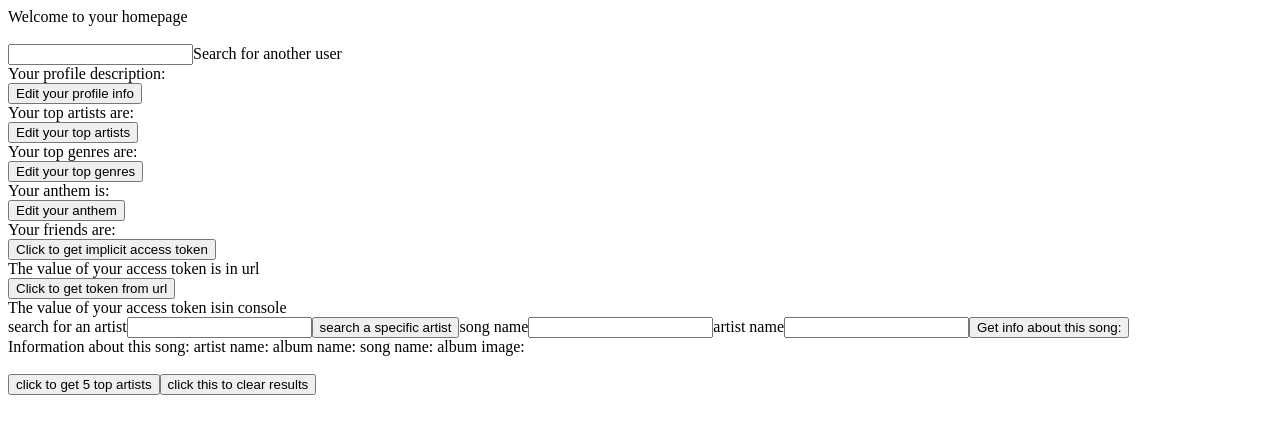
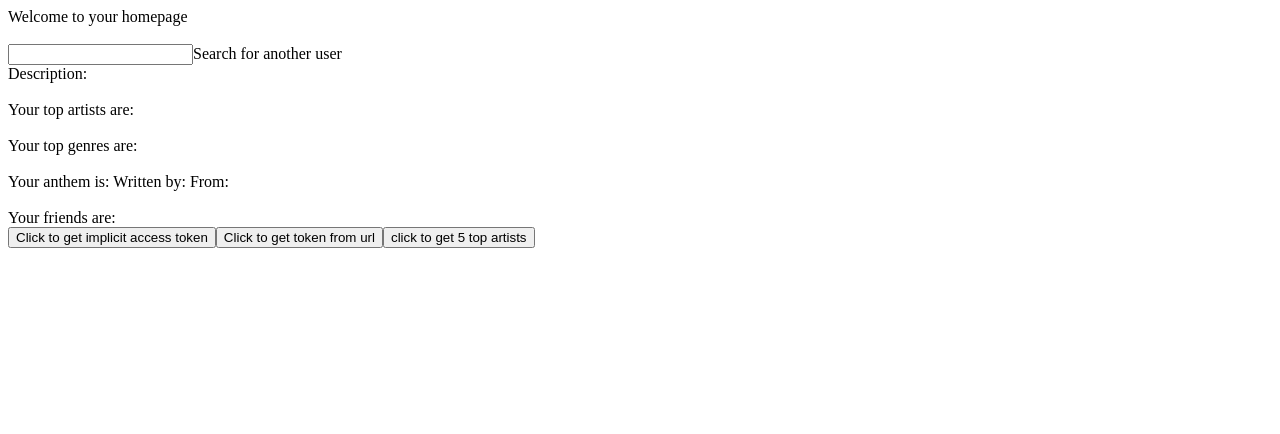
Before and after one commit to 210927-JavaFS/heartbeat-synergy-frontend, an Angular app in the folder synergy-project2-static/: page /home-page in a window 1280 px wide. Shown: the top 434 px of the page. Built offline with nearby package versions, Linux system fonts and the light colour scheme.

Commit message:
Anthem and top genres now automatically display on user home page
Creating input binding and functions for automatically displaying data from backend using api

```diff
--- a/synergy-project2-static/src/app/user-home-page/user-home-page.component.html
+++ b/synergy-project2-static/src/app/user-home-page/user-home-page.component.html
@@ -1,5 +1,5 @@
 <div>
-    Welcome to your homepage {{username}}
+    Welcome to your homepage {{firstName}}
 </div>
 
 <br>
@@ -7,47 +7,55 @@
 <label for = "searchBar">Search for another user</label>
 <br>
 <div>
-    Your profile description:
+    Description:
+    {{profileDescription}}
 </div>
-<button type="button">Edit your profile info</button>
+
 <br>
 <div>
     Your top artists are:
+
 </div>
-    <button type="button">Edit your top artists</button>
+
     <br>
-<div>
-    Your top genres are:
+    <div>
+        Your top genres are:
+    </div>
+<div *ngFor="let cell of topUserGenres">
+    {{cell}}
 </div>
-    <button type ="button">Edit your top genres</button>
+
     <br>
 <div>
     Your anthem is:
+    {{track?.trackName}}
+    Written by:
+    {{track?.trackArtist}}
+    From:
+    {{track?.trackAlbum}}
+
 </div>
-    <button type ="button">Edit your anthem</button>
+  <img [src] = "albumImageUrl">
     <br>
 <div>
     Your friends are:
 </div>
+
 <button (click)="connectUserAccount()" type="button">
     Click to get implicit access token
 </button>
 
-<div>
-    The value of your access token is in url
-</div>
+
 
 <button (click)="getTokenFromUrl()" type="button">
     Click to get token from url
 </button>
 
-<div>
-    The value of your access token isin console
-</div>
 
 
 
 
+<!--
 <label for="artistSearch">search for an artist</label>
 <input [(ngModel)]="getArtistSearch" id="artistInput">
 <button (click) = "searchArtist()" type="button">
@@ -76,16 +84,8 @@
    album image:
 </div>
 <img [src] = "albumImageUrl">
-<br>
+<br> -->
 
 <button (click) = "getTopArtists()">
     click to get 5 top artists
 </button>
-
-
-
-
-
-<button (click) = "clearResults()">
-    click this to clear results
-</button>
--- a/synergy-project2-static/src/app/user-home-page/user-home-page.component.ts
+++ b/synergy-project2-static/src/app/user-home-page/user-home-page.component.ts
@@ -17,7 +17,6 @@ export class HomePageComponent implements OnInit {
 
   public token:string = this.transferService.getToken();
   public authToken:string = '';
-  public newReleases: string = '';
   public songSearch: string = '';
   public artistSearch: string = '';
   public userSearch: string = '';
@@ -29,15 +28,42 @@ export class HomePageComponent implements OnInit {
   public track:Track|null = null;
   public artist:Artist|null = null;
   public getArtistSearch:string = '';
-  public username:string = this.transferService.getUsername();
-  public password:string = this.transferService.getPassword();
-  public user:User|null = null;
-
-
-
+  public user:User = new User(0, '','','','','','','',[],[]);;
+  public firstName:string = '';
+  public profileDescription = '';
+  public anthem:string = '';
+  public track1:Track|null = null;
+  public topUserArtists:any[] = [];
+  public topUserGenres:any[] = [];
   constructor(private accountService: AccountService, private transferService:TransferService)
   {
-    transferService.userChange.subscribe(value => {this.user = value});
+    transferService.userChange.subscribe(value =>
+    {
+    //Values
+    this.user = value, this.firstName=this.user.firstName, this.profileDescription =
+    this.user.profileDescription, this.anthem=this.user.playlist, this.topUserGenres=this.generateGenres(this.user.topArtists),
+      console.log(this.topUserGenres);
+
+    //Functions
+    this.accountService.getSongServ(this.transferService.token, this.anthem).subscribe(
+      (data: Object) => {
+        let innerData = Object.values(data);
+        let innerArtistandAlbum: any[] = Object.values(innerData[0]);
+        let innerArtistInfo: any[] = Object.values(innerArtistandAlbum[1]);
+        let innerArtistDetails: any[] = Object.values(innerArtistInfo[0]);
+        let artistName = innerArtistDetails[3];
+        let albumName = innerArtistandAlbum[7];
+        let songName = innerData[11];
+        let innerAlbumImageInfo: any[] = Object.values(innerArtistandAlbum[6]);
+        let innerAlbumImageDetails: any[] = Object.values(innerAlbumImageInfo[2]);
+        let albumImageUrl = innerAlbumImageDetails[1];
+        this.albumImageUrl = albumImageUrl;
+        let track = new Track(this.songId, songName, artistName, albumName, albumImageUrl);
+        this.track = track;
+
+      }
+    )}  );
+
   }
 
   ngOnInit(): void {
@@ -51,11 +77,35 @@ export class HomePageComponent implements OnInit {
     this.accountService.getAccessToken();
   }
 
+  generateGenres(genres:any):any[] {
+    let array:any[] = [];
+    for(let i=0; i<genres.length; i++){
 
-  clearResults() {
-    this.newReleases = '';
-    console.log(this.transferService.getUser());
-    console.log(this.user);
+      array[i]=Object.values(genres[i])[1];
+    }
+    return array;
+  }
+
+  getSong(songUrl:string):Track {
+    this.accountService.getSongServ(this.transferService.token, songUrl).subscribe(
+      (data: Object) => {
+        let innerData = Object.values(data);
+        let innerArtistandAlbum: any[] = Object.values(innerData[0]);
+        let innerArtistInfo: any[] = Object.values(innerArtistandAlbum[1]);
+        let innerArtistDetails: any[] = Object.values(innerArtistInfo[0]);
+        let artistName = innerArtistDetails[3];
+        let albumName = innerArtistandAlbum[6];
+        let songName = innerData[11];
+        let innerAlbumImageInfo: any[] = Object.values(innerArtistandAlbum[5]);
+        let innerAlbumImageDetails: any[] = Object.values(innerAlbumImageInfo[0]);
+        let albumImageUrl = innerAlbumImageDetails[1];
+        this.albumImageUrl = albumImageUrl;
+        let track = new Track(this.songId, songName, artistName, albumName, albumImageUrl);
+        this.track = track;
+        return track;
+      }
+    )
+    return new Track('','','','','');
   }
 
   searchSong():Track {
@@ -82,9 +132,9 @@ export class HomePageComponent implements OnInit {
             let innerAlbumImageDetails: any[] = Object.values(innerAlbumImageInfo[0]);
             let albumImageUrl = innerAlbumImageDetails[1];
             this.albumImageUrl = albumImageUrl;
-            let track = new Track(this.songId, songName, artistName, albumName, albumImageUrl);
-            this.track = track;
-            return track;
+            let track1 = new Track(this.songId, songName, artistName, albumName, albumImageUrl);
+            this.track1 = track1;
+            return track1;
           }
         )
       }
```
